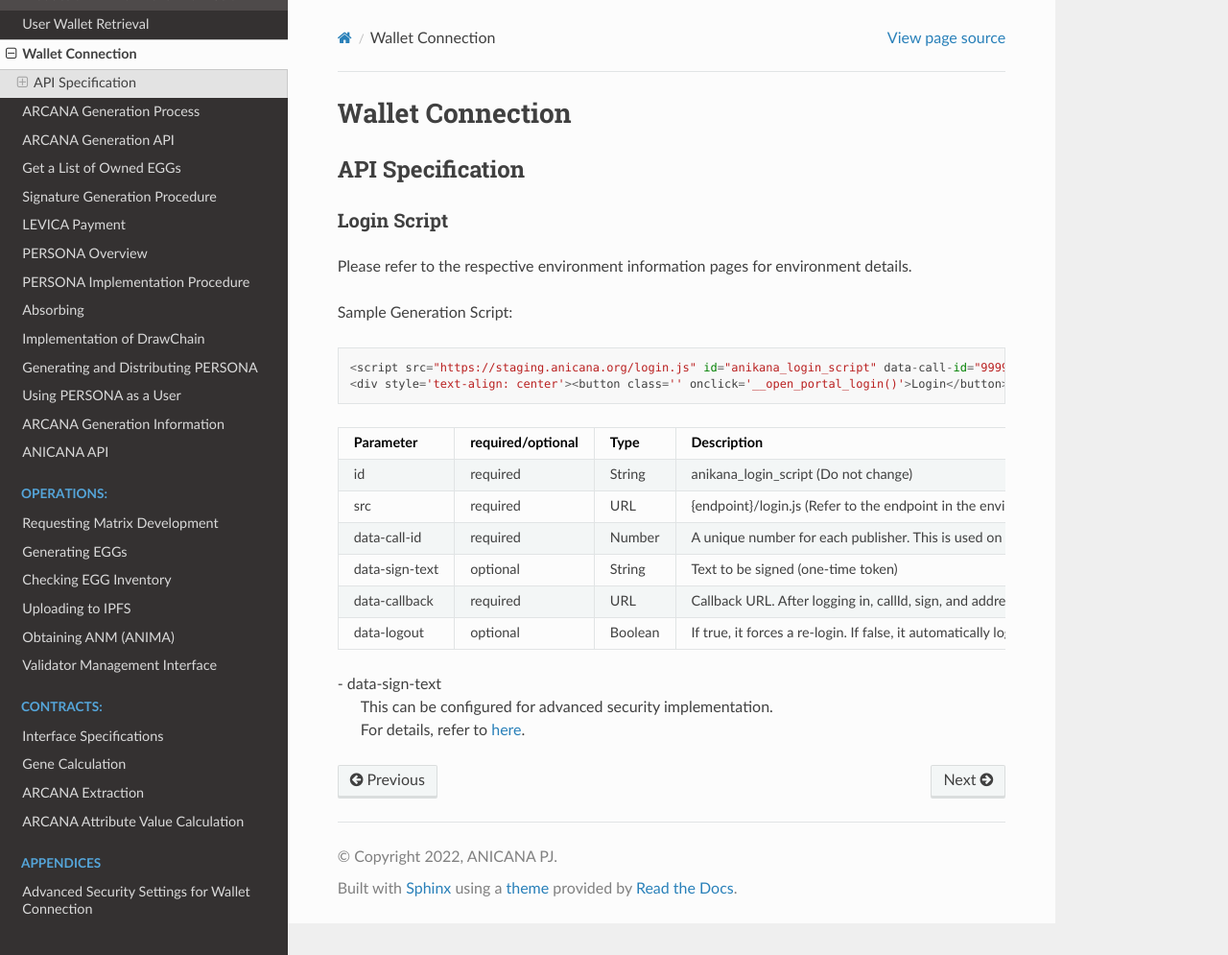
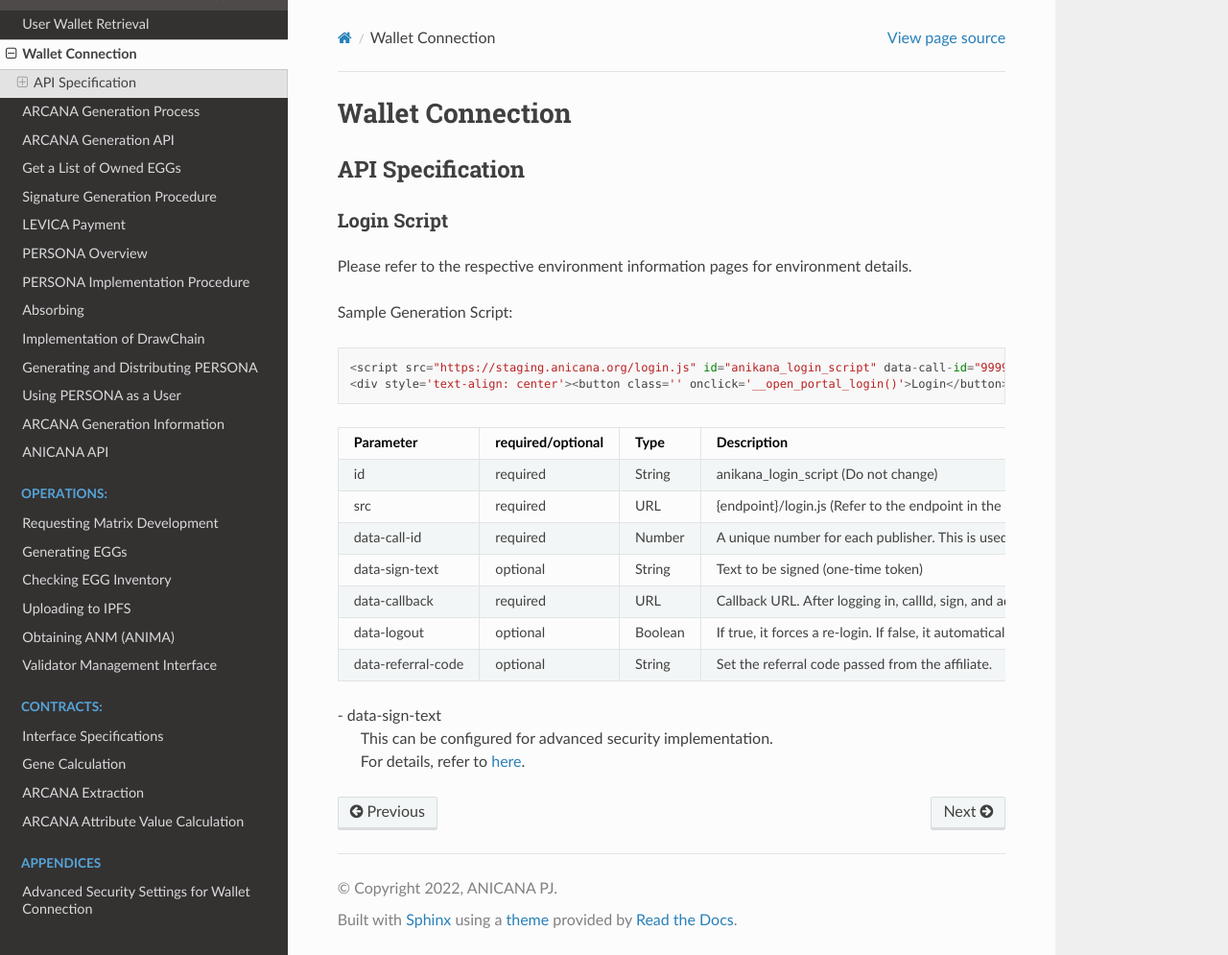
Before and after one commit to Orange-Code-Project/anicana-docs-en, a Sphinx documentation site: the page built from source/game-development/wallet-connection.rst, in a window 1280 px wide and 995 px high. Shown: the whole window at 96% size. Built offline with Sphinx 7.4.7 and the Read the Docs theme 2.0.0, drawn with Linux system fonts in a browser that asks for light colours.

Commit message:
[update]
Wallet Connection
⇒ Add parameter
image update

```diff
--- a/source/change-history/change-history.rst
+++ b/source/change-history/change-history.rst
@@ -7,6 +7,9 @@
     :align: center
 
     "No", "Date of Update", "Version", "Update Details"
+    "8.", "2023/10/10", "1.1.4", "| Wallet Connection
+    | 　⇒ Add parameter
+    | 　"
     "7.", "2023/08/21", "1.1.3", "| Production Environment Information
     | Ark.one Testnet Environment Information
     | Implementation of DrawChain
--- a/source/game-development/wallet-connection.rst
+++ b/source/game-development/wallet-connection.rst
@@ -22,12 +22,14 @@
     :align: center
 
     Parameter, required/optional, Type, Description
-    id,             required, String,  anikana_login_script (Do not change)
-    src,            required, URL,     {endpoint}/login.js (Refer to the endpoint in the environment information page)
-    data-call-id,   required, Number,  "A unique number for each publisher. This is used on the content side to determine where the user is returning from, among other functions. If this information is not specifically needed, 9999999 can be used."
-    data-sign-text, optional, String,  Text to be signed (one-time token)
-    data-callback,  required, URL,     "Callback URL. After logging in, callId, sign, and address (user's wallet address) will be added as GET parameters and redirected."
-    data-logout,    optional, Boolean, "If true, it forces a re-login. If false, it automatically logs in if there is session information, and forces a re-login if there isn't. If not specified, it is treated as false."
+    id,                 required, String,  anikana_login_script (Do not change)
+    src,                required, URL,     {endpoint}/login.js (Refer to the endpoint in the environment information page)
+    data-call-id,       required, Number,  "A unique number for each publisher. This is used on the content side to determine where the user is returning from, among other functions. If this information is not specifically needed, 9999999 can be used."
+    data-sign-text,     optional, String,  Text to be signed (one-time token)
+    data-callback,      required, URL,     "Callback URL. After logging in, callId, sign, and address (user's wallet address) will be added as GET parameters and redirected."
+    data-logout,        optional, Boolean, "If true, it forces a re-login. If false, it automatically logs in if there is session information, and forces a re-login if there isn't. If not specified, it is treated as false."
+    data-referral-code, optional, String,  Set the referral code passed from the affiliate.
+
 
 | - data-sign-text
 |   This can be configured for advanced security implementation.
```
Also changed, not shown: source/img/ANMBlockReward.png, source/img/economic_Cycle_Definition.jpg, source/img/system-structure.png.
